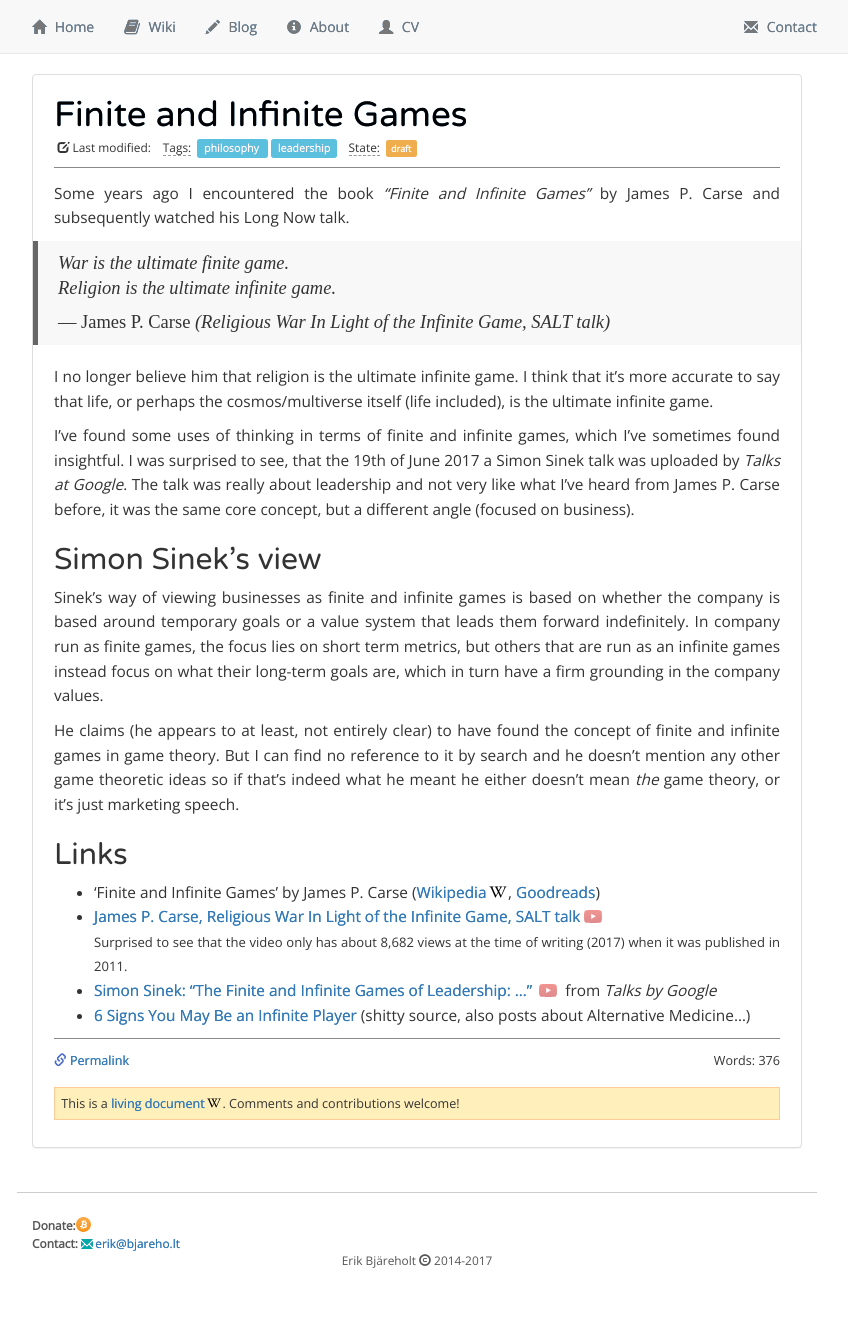
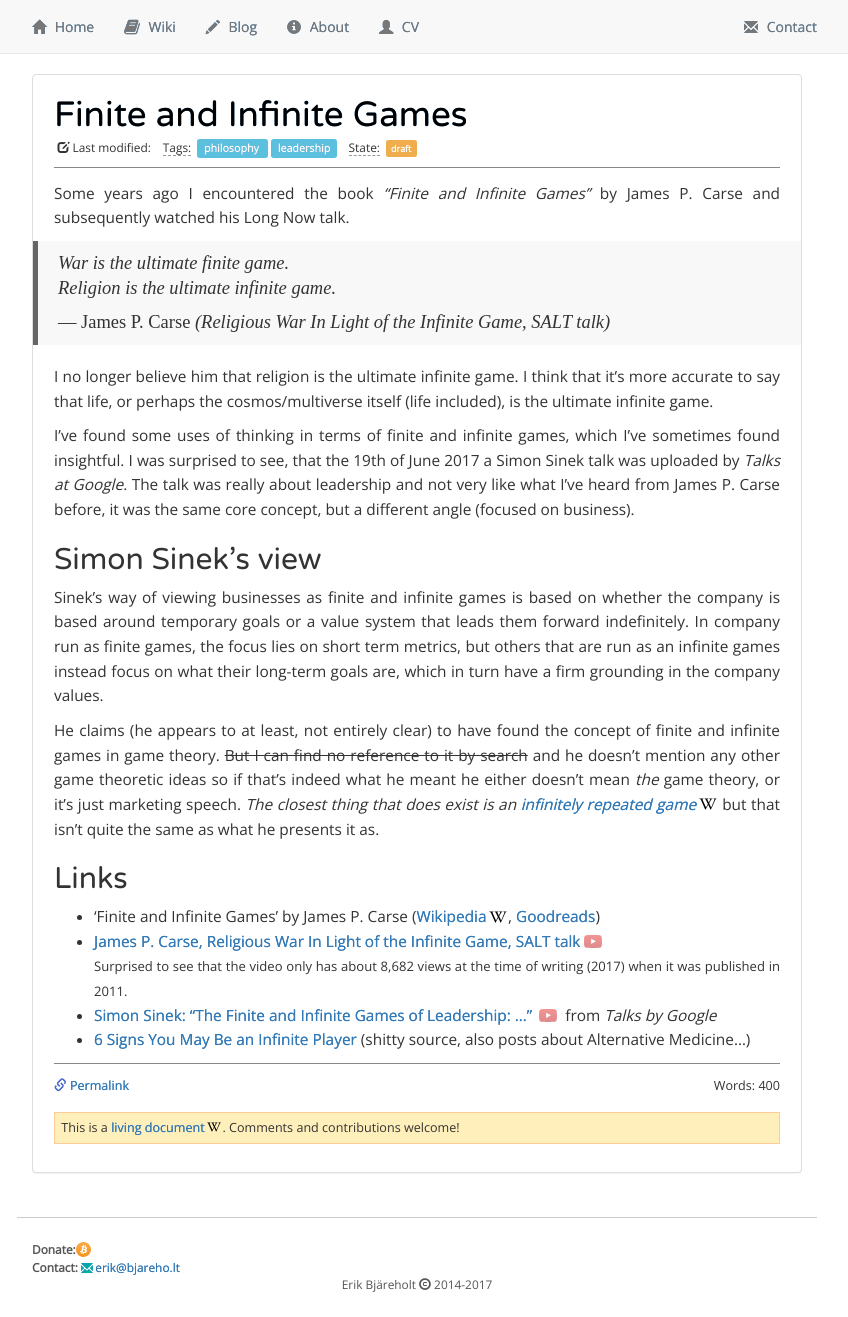
Before and after one commit to ErikBjare/ErikBjare.github.io, a Jekyll site: the page built from _wiki/finite-and-infinite-games.md, in a window 1280 px wide. Shown: the whole page, without its empty margins (223-1071 px from the left). Built offline with Jekyll 4.4.1, drawn with Linux system fonts in a browser that asks for light colours; nearby versions of some CDN libraries; comment, search, counter and statistics services are not loaded; before the commit the page ends 1292 px from its top, so only the background shows below that.

Commit message:
added link to repeated games wikipedia article

```diff
--- a/_wiki/finite-and-infinite-games.md
+++ b/_wiki/finite-and-infinite-games.md
@@ -22,7 +22,7 @@
 
 Sinek's way of viewing businesses as finite and infinite games is based on whether the company is based around temporary goals or a value system that leads them forward indefinitely. In company run as finite games, the focus lies on short term metrics, but others that are run as an infinite games instead focus on what their long-term goals are, which in turn have a firm grounding in the company values.
 
-He claims (he appears to at least, not entirely clear) to have found the concept of finite and infinite games in game theory. But I can find no reference to it by search and he doesn't mention any other game theoretic ideas so if that's indeed what he meant he either doesn't mean *the* game theory, or it's just marketing speech.
+He claims (he appears to at least, not entirely clear) to have found the concept of finite and infinite games in game theory. ~~But I can find no reference to it by search~~ and he doesn't mention any other game theoretic ideas so if that's indeed what he meant he either doesn't mean *the* game theory, or it's just marketing speech. *The closest thing that does exist is an [infinitely repeated game](https://en.wikipedia.org/wiki/Repeated_game)* but that isn't quite the same as what he presents it as.
 
 ## Links
 
```
